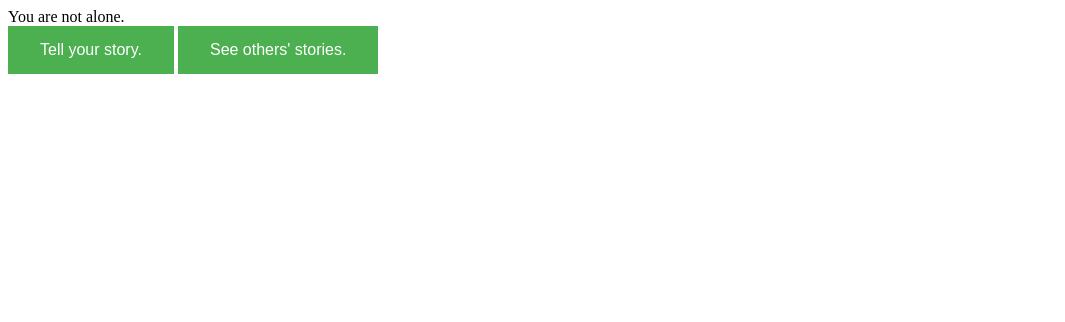
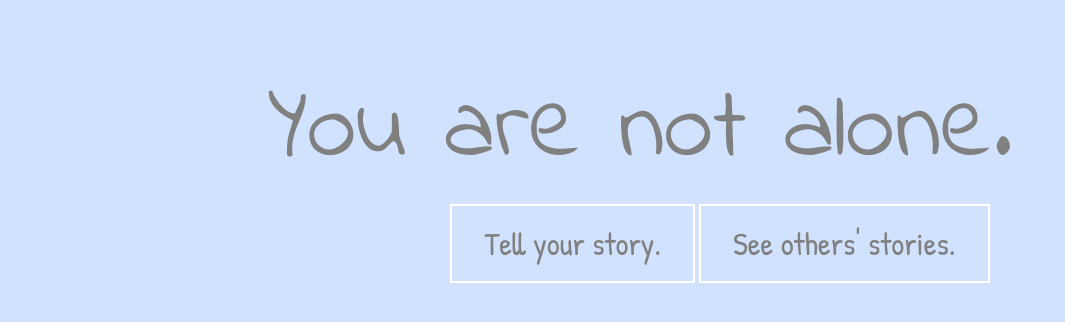
Before and after one commit to frankgpoon/youarenotalone, a plain HTML site: page public/index.html in a window 1280 px wide. Shown: the whole page, without its empty margins (0-1065 px from the left). Drawn offline with Linux system fonts and the light colour scheme; some packages are replaced by stand-ins of ours.

Commit message:
added styles.css

```diff
--- a/public/styles.css
+++ b/public/styles.css
@@ -1,10 +1,45 @@
+body {
+	background-color: #d1e2ff;
+}
+
+#main-title{
+	color: gray;
+	padding-top: 50px;
+	font-family: 'Indie Flower', cursive;
+	text-align: center;
+	font-size: 100px;
+}
+
+.links {
+	display: flex;
+	align-items: center;
+	justify-content: center;
+
+}
 .button {
-    background-color: #4CAF50; /* Green */
+    background-color: white; /* Green */
     border: none;
     color: white;
-    padding: 15px 32px;
+    left:35%;
+    position:relative;
+    padding: 16px 32px;
+    font-family: 'Patrick Hand', cursive;
     text-align: center;
     text-decoration: none;
     display: inline-block;
-    font-size: 16px;
+    font-size: 32px;
+    -webkit-transition-duration: 0.4s; /* Safari */
+    transition-duration: 0.4s;
+    cursor: pointer;
 }
+
+.button2 {
+    background-color: #d1e2ff;
+    color: gray;
+    border: 2px solid white;
+}
+
+.button2:hover {
+    background-color: white;
+    color: gray;
+}
```
